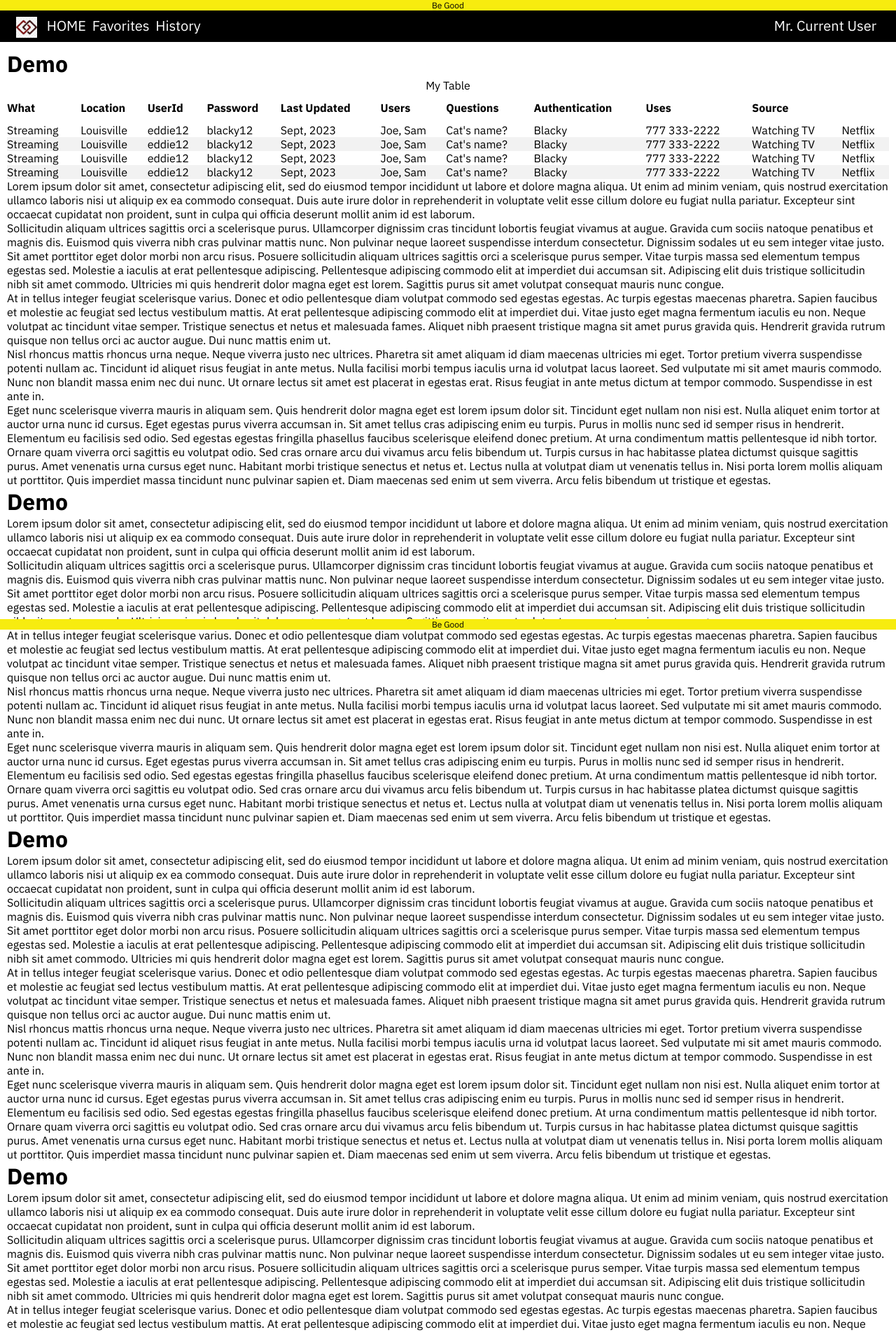
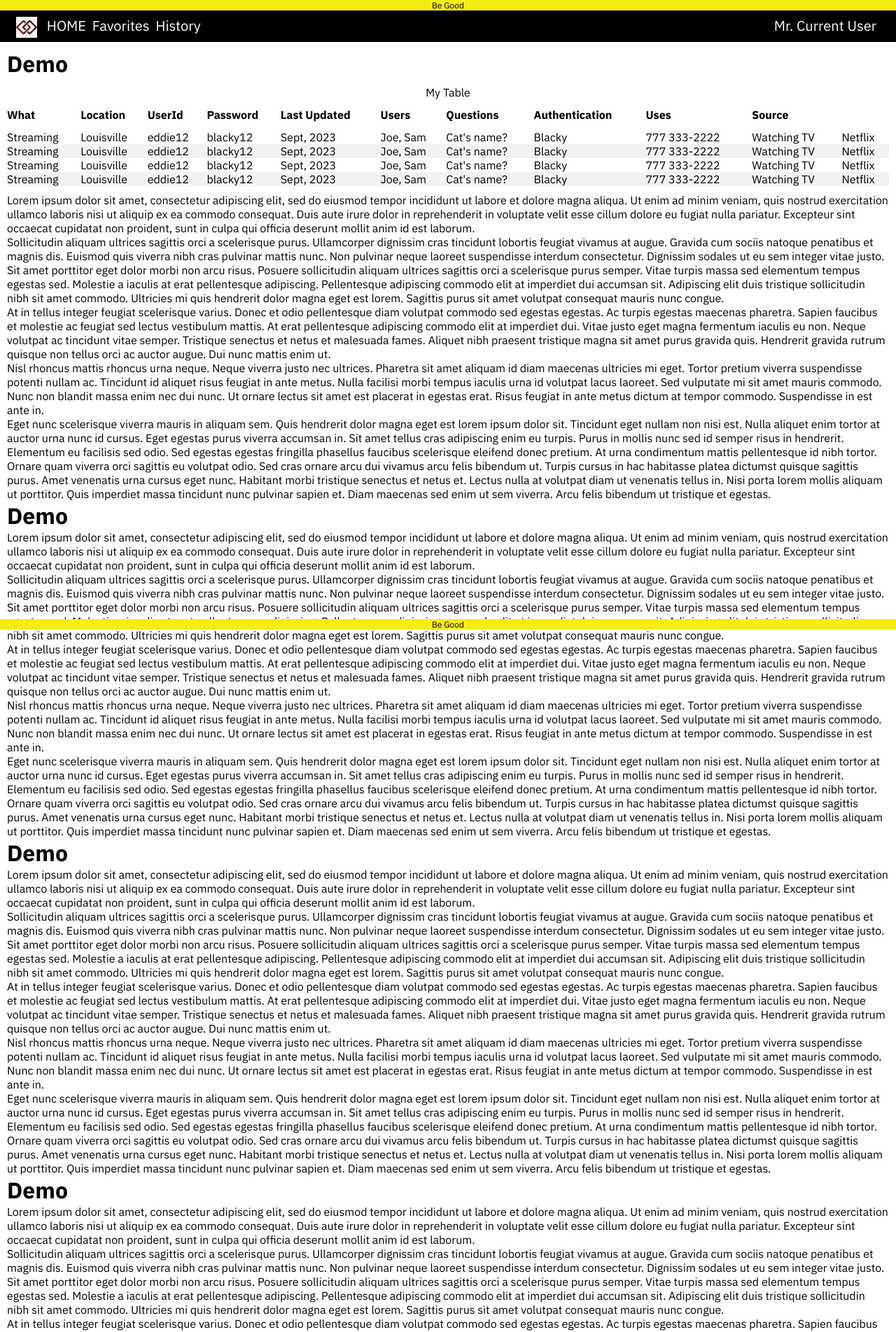
Before and after one commit to gothamgo/demo, a Jekyll site: the page built from index.html, in a window 1280 px wide. Shown: the top 1904 px of the page at 70% size. Built offline with Jekyll 4.4.1, drawn with Linux system fonts in a browser that asks for light colours.

Commit message:
Update table.html

```diff
--- a/_includes/table.html
+++ b/_includes/table.html
@@ -1,5 +1,6 @@
 <style>
   div.table {
+    padding: 10px 0px;
   }
 
   table.table {
```
